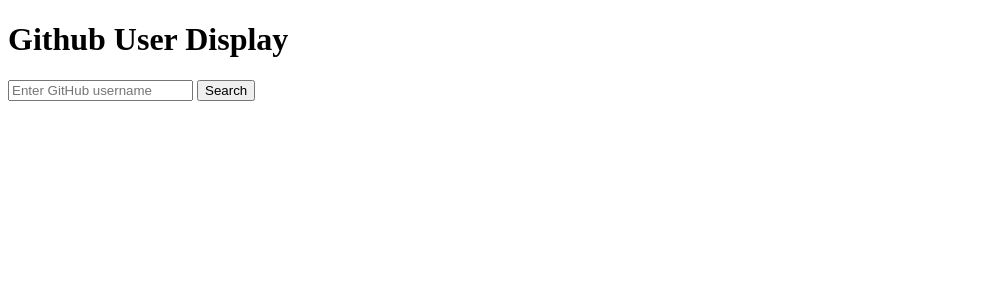
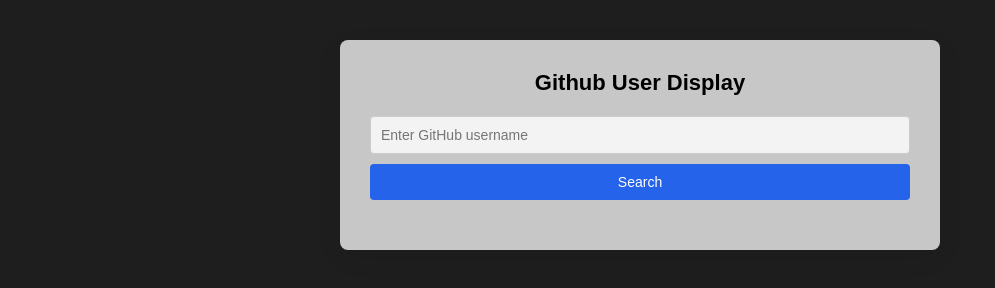
Before and after one commit to trevorcourville/GitHub-User-API-Dashboard, a website built with Vite: page ts-api-dashboard/index.html in a window 1280 px wide. Shown: the whole page, without its empty margins (0-995 px from the left). Built offline with nearby package versions, Linux system fonts and the light colour scheme.

Commit message:
CSS added

```diff
--- a/ts-api-dashboard/index.html
+++ b/ts-api-dashboard/index.html
@@ -4,6 +4,7 @@
     <meta charset="UTF-8" />
     <link rel="icon" type="image/svg+xml" href="/vite.svg" />
     <meta name="viewport" content="width=device-width, initial-scale=1.0" />
+    <link rel="stylesheet" href="/src/style.css" />
     <title>ts-api-dashboard</title>
   </head>
   <body>
--- /dev/null
+++ b/ts-api-dashboard/src/style.css
@@ -0,0 +1,74 @@
+* {
+  box-sizing: border-box;
+  margin: 0;
+  padding: 0;
+  font-family: Arial, Helvetica, sans-serif;
+}
+
+body {
+  background-color: #1e1e1e;
+  display: flex;
+  justify-content: center;
+  padding: 40px 20px;
+}
+
+#app {
+  background: rgb(199, 199, 199);
+  width: 100%;
+  max-width: 600px;
+  padding: 30px;
+  border-radius: 8px;
+  box-shadow: 0 8px 24px rgba(0, 0, 0, 0.08);
+}
+
+h1 {
+  margin-bottom: 20px;
+  font-size: 22px;
+  text-align: center;
+}
+
+input {
+  width: 100%;
+  padding: 10px;
+  margin-bottom: 10px;
+  border: 1px solid #ccc;
+  border-radius: 4px;
+  font-size: 14px;
+  background-color: #f3f3f3;
+}
+
+input:focus {
+  outline: none;
+  border-color: #2563eb;
+}
+
+button {
+  width: 100%;
+  padding: 10px;
+  border: none;
+  border-radius: 4px;
+  background-color: #2563eb;
+  color: white;
+  font-size: 14px;
+  cursor: pointer;
+}
+
+button:hover {
+  background-color: #1e4ed8;
+}
+
+#result {
+  margin-top: 20px;
+  text-align: center;
+  line-height: 35px;
+}
+
+#result img {
+  border-radius: 20%;
+  margin-bottom: 10px;
+}
+
+#result p {
+  margin: 5px 0;
+  font-size: 14px;
+}
```
